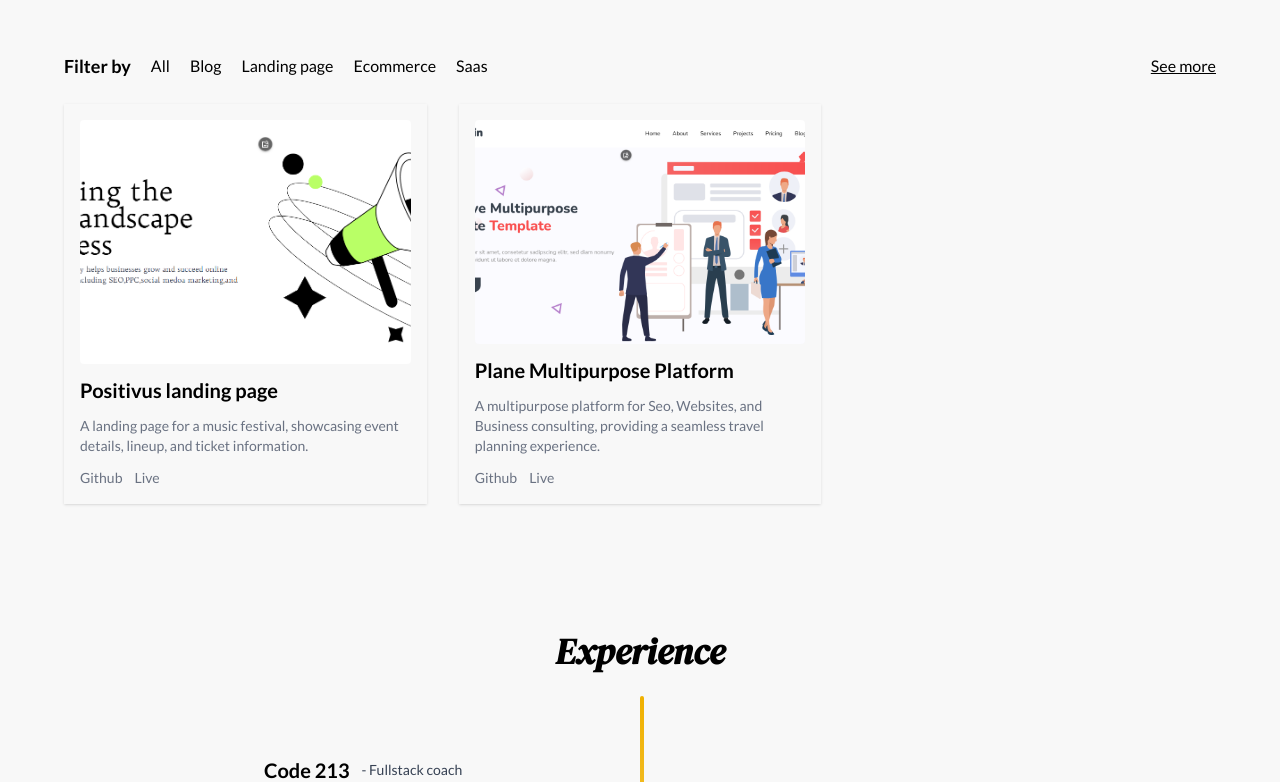
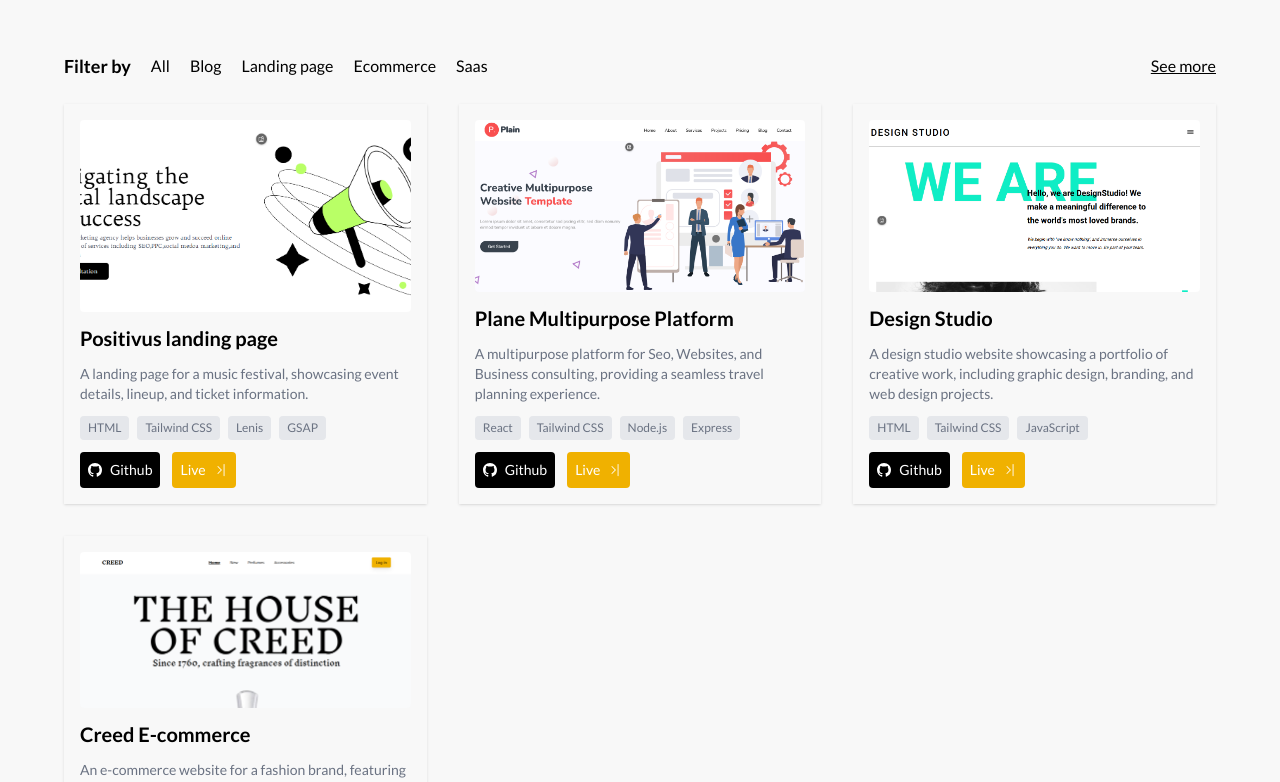
Before and after one commit to khaledsaoud15/portfolio, a React (Vite) app: page / in a window 1280 px wide. Shown: the part 500-1282 px from the top of the page. Built offline with nearby package versions, Linux system fonts and the light colour scheme.

Commit message:
portfolio

```diff
--- a/src/components/Projects.jsx
+++ b/src/components/Projects.jsx
@@ -1,5 +1,7 @@
 import React, { useEffect, useState } from "react";
 import { projects } from "../projects";
+import { BsChevronBarRight, BsGithub } from "react-icons/bs";
+import { ChevronRight } from "lucide-react";
 
 const Projects = () => {
   const [filter, setFilter] = useState("all");
@@ -84,20 +86,32 @@ const Projects = () => {
               />
               <h3 className="text-xl font-semibold">{project.title}</h3>
               <p className="text-sm text-gray-500">{project.description}</p>
+              <div className="flex items-center gap-2  w-full">
+                {project.technologies.map((tech, index) => (
+                  <span
+                    key={index}
+                    className="text-xs text-gray-500 bg-gray-200 px-2 py-1 rounded"
+                  >
+                    {tech}
+                  </span>
+                ))}
+              </div>
               <div className="flex items-center gap-3">
                 <a
                   href={project.links.github}
                   target="_blank"
-                  className="text-sm text-gray-500 hover:text-yellow-500 transition-all duration-200"
+                  className="text-sm flex items-center gap-2 p-2 bg-black text-white rounded hover:text-yellow-500 transition-all duration-200"
                 >
+                  <BsGithub />
                   Github
                 </a>
                 <a
                   href={project.links.live}
                   target="_blank"
-                  className="text-sm text-gray-500 hover:text-yellow-500 transition-all duration-200"
+                  className="text-sm flex  items-center gap-2  p-2 bg-yellow-500 text-white rounded hover:text-black transition-all duration-200"
                 >
                   Live
+                  <BsChevronBarRight className=" h-4" />
                 </a>
               </div>
             </div>
--- a/src/projects.js
+++ b/src/projects.js
@@ -28,6 +28,36 @@ export const projects = [
       live: "https://singular-bombolone-02cb5e.netlify.app/",
     },
     image: "./assets/images/plane.png",
+  },
+  {
+    id: 3,
+    title: "Design Studio",
+    description:
+      "A design studio website showcasing a portfolio of creative work, including graphic design, branding, and web design projects.",
+    fullDescription:
+      "The Design Studio website is a portfolio showcasing the creative work of a design agency. It features a modern layout that highlights graphic design, branding, and web design projects. The site is built with a focus on aesthetics and user experience, ensuring that visitors can easily navigate through the portfolio and appreciate the quality of the work.",
+    category: "landing",
+    technologies: ["HTML", "Tailwind CSS", "JavaScript"],
+    links: {
+      github: "",
+      live: "https://khaled-design-studio-website.netlify.app/",
+    },
+    image: "./assets/images/designstudio.png",
+  },
+  {
+    id: 4,
+    title: "Creed E-commerce",
+    description:
+      "An e-commerce website for a fashion brand, featuring a product catalog, shopping cart, and secure checkout process.",
+    fullDescription:
+      "Creed E-commerce is an online store designed for a fashion brand, offering a wide range of products through a user-friendly interface. The website features a comprehensive product catalog, allowing customers to browse and search for items with ease. The shopping cart functionality enables users to add products and manage their selections before proceeding to a secure checkout process. Built with modern web technologies, Creed E-commerce ensures a seamless shopping experience while maintaining high standards of security and performance.",
+    category: "ecommerce",
+    technologies: ["React", "Tailwind CSS", "Node.js", "Express", "MongoDB"],
+    links: {
+      github: "https://github.com/khaledsaoud15/creed-clone",
+      live: "https://creed-clone.vercel.app/",
+    },
+    image: "./assets/images/creed.png",
   },
 ];
 
```
Also changed, not shown: public/assets/images/creed.png (added), public/assets/images/designstudio.png (added).
